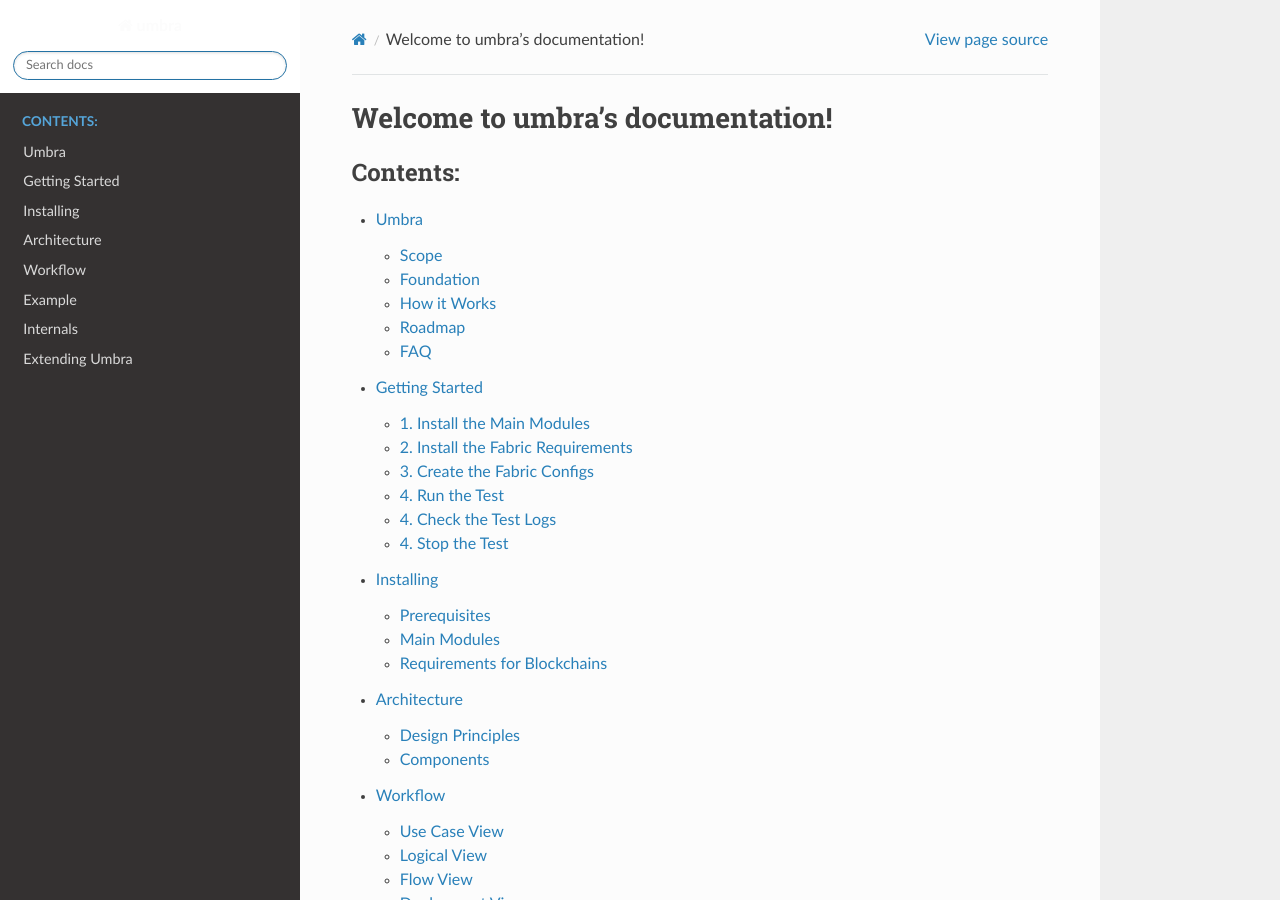
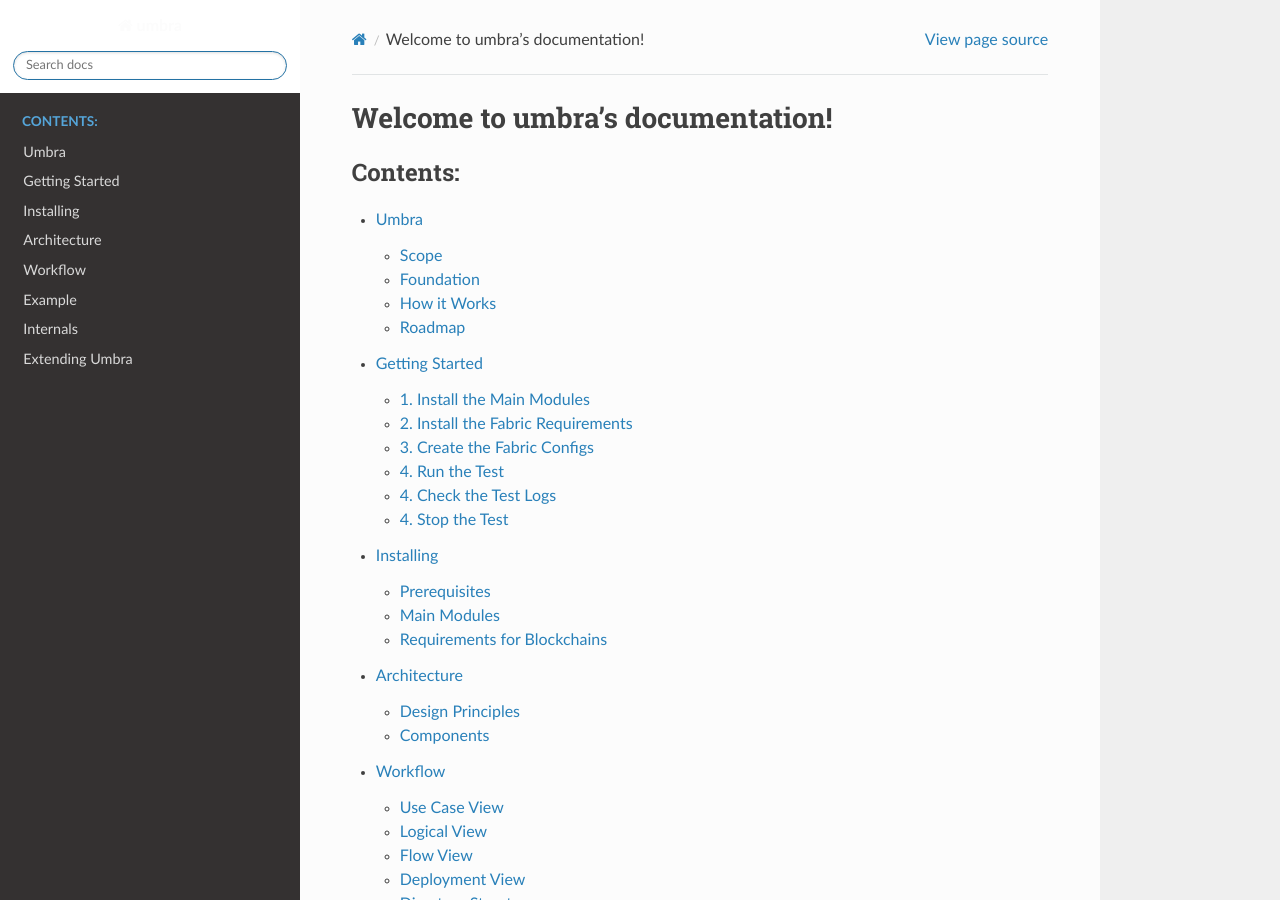
Before and after one commit to hyperledger-labs/umbra, a Sphinx documentation site: the page built from docs/source/index.rst, in a window 1280 px wide and 900 px high. Built offline with Sphinx 7.4.7 and the Read the Docs theme 2.0.0, drawn with Linux system fonts in a browser that asks for light colours.

Commit message:
Fixes getting started in docs
Signed-off-by: Raphael Vicente Rosa <raphaelvrosa@gmail.com>

```diff
--- a/docs/source/index.rst
+++ b/docs/source/index.rst
@@ -11,7 +11,7 @@ Welcome to umbra's documentation!
    :caption: Contents:
 
    intro.rst
-   init.rst
+   starting.rst
    installing.rst
    architecture.rst
    workflow.rst
--- a/docs/source/installing.rst
+++ b/docs/source/installing.rst
@@ -3,6 +3,7 @@ Installing
 
 Prerequisites
 *************
+
 Currently, Umbra is developed and tested on Ubuntu 18.04.
 
 There are no strict requirements of hardware for Umbra. It will depend on the size of the network that's being tested, and the configuration of resources to be allocated for nodes and links.
--- a/docs/source/intro.rst
+++ b/docs/source/intro.rst
@@ -48,9 +48,3 @@ Work ahead:
 * Support for other blockchain projects;
 * Scale to multiple servers;
 * Implement a common dashboard with run-time status of the emulated blockchain network.
-
-
-FAQ
-***
-
-TBD.
```
Also changed, not shown: docs/source/starting.rst (renamed from docs/source/init.rst).
